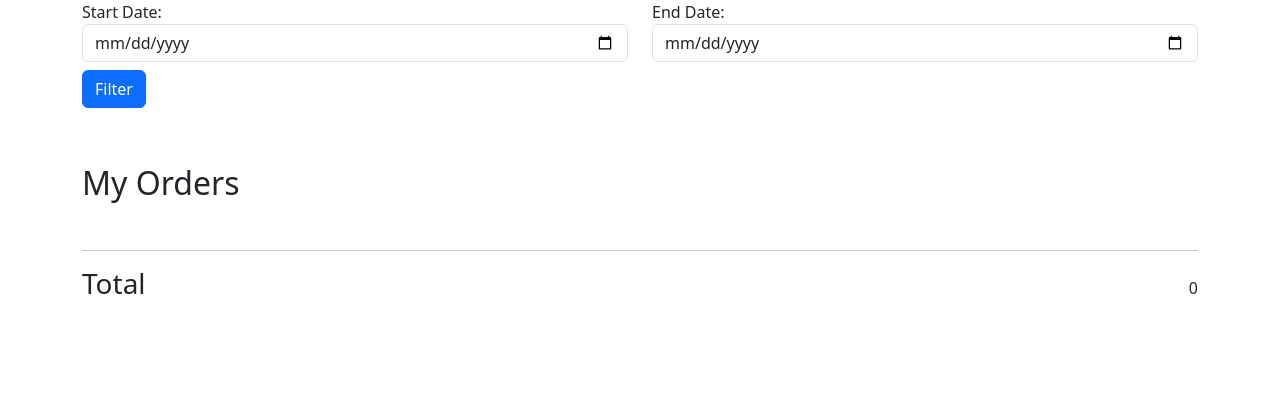
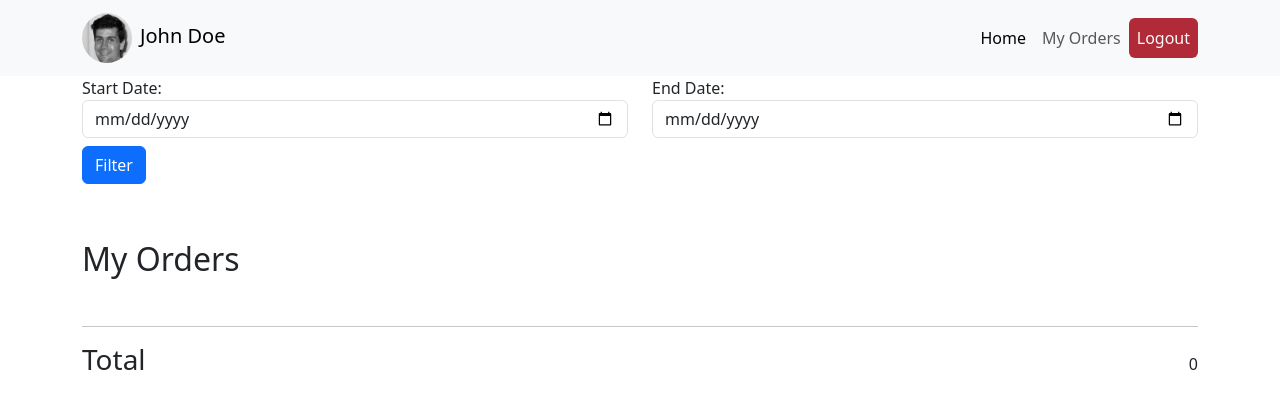
Before and after one commit to ahmeddmahmoud/Cafeteria-System-PHP, a PHP site: page /myorders.php in a window 1280 px wide. Shown: the top 409 px of the page. Run offline with PHP 8.4, Linux system fonts and the light colour scheme; a user stored in the database is signed in; data that the repository does not hold is empty.

Commit message:
nav bar component , various fixes

```diff
--- /dev/null
+++ b/components/nav.php
@@ -0,0 +1,68 @@
+<?php
+//
+echo <<<HTML
+<nav class="navbar navbar-expand-lg navbar-light bg-light">
+  <div class="container">
+    <a class="navbar-brand" href="#">
+HTML;
+
+if (isset($_SESSION["image"])) {
+    echo "<img src='../imgs/users/{$_SESSION['image']}' class='userimg' >";
+}
+if (isset($_SESSION["name"])) {
+    echo "<span class='ms-2'>{$_SESSION['name']}</span>";
+}
+
+$activeClass = $_SESSION['role'] === 'user' ? 'active' : '';
+
+
+echo <<<HTML
+    </a>
+    <button class="navbar-toggler" type="button" data-bs-toggle="collapse" data-bs-target="#navbarNav" aria-controls="navbarNav" aria-expanded="false" aria-label="Toggle navigation">
+      <span class="navbar-toggler-icon"></span>
+    </button>
+    <div class="collapse navbar-collapse justify-content-end" id="navbarNav">
+      <ul class="navbar-nav">
+        <li class="nav-item">
+          <a class="nav-link $activeClass" aria-current="page" href="../orders/makeOrderUser.php">Home</a>
+        </li>
+
+HTML;
+
+if ($_SESSION['role'] === 'user') {
+    echo <<<HTML
+        <li class="nav-item">
+          <a class="nav-link" href="../orders/myorders.php">My Orders</a>
+        </li>
+HTML;
+}
+
+if ($_SESSION['role'] === 'admin') {
+    echo <<<HTML
+        <li class="nav-item">
+          <a class="nav-link" href="../orders/allOrders.php">Manual Order</a>
+        </li>
+        <li class="nav-item">
+          <a class="nav-link" href="../orders/allOrders.php">Products</a>
+        </li>
+        <li class="nav-item">
+          <a class="nav-link" href="../orders/allOrders.php">Users</a>
+        </li>
+        <li class="nav-item">
+          <a class="nav-link" href="../orders/allOrders.php">Checks</a>
+        </li>
+HTML;
+}
+
+echo <<<HTML
+        <li class="nav-item ">
+          <a class="nav-link $activeClass btn btn-danger text-light" aria-current="page" href="../login/logout.php">Logout</a>
+        </li>
+HTML;
+
+echo <<<HTML
+      </ul>
+    </div>
+  </div>
+</nav>
+HTML;
--- a/login/validation.php
+++ b/login/validation.php
@@ -57,7 +57,7 @@ try {
             if ($_SESSION['role'] == 'admin') {
                 header("Location: ../orders/makeOrderAdmin.php");
             } else {
-                header("Location: user_dashboard.php");
+                header("Location: ../orders/makeOrderUser.php");
             }
             exit();
         } else {
--- a/orders/myOrders.php
+++ b/orders/myOrders.php
@@ -11,7 +11,7 @@ try {
     }
 
     // Check if user is logged in
-    if (isset($_SESSION['login'])) {
+    if (isset($_SESSION['id'])) {
         $name = $_SESSION['name'];
         $user_id = $_SESSION['id'];
     } else {
@@ -46,6 +46,7 @@ $crrentDate = date("Y-m-d");
     <!-- file imports -->
     <link rel="stylesheet" href="https://cdnjs.cloudflare.com/ajax/libs/bootstrap/5.3.3/css/bootstrap.min.css" integrity="sha512-jnSuA4Ss2PkkikSOLtYs8BlYIeeIK1h99ty4YfvRPAlzr377vr3CXDb7sb7eEEBYjDtcYj+AjBH3FLv5uSJuXg==" crossorigin="anonymous" referrerpolicy="no-referrer" />
     <title>My orders</title>
+    <link rel="stylesheet" href="../style/nav.css">
     <style>
         /* Styles for order */
         .order {
@@ -85,7 +86,9 @@ $crrentDate = date("Y-m-d");
     </style>
 </head>
 
-<body class="container">
+<body class="">
+    <?PHP include "../components/nav.php" ?>
+    <main class="container">
         <form class="row">
             <div class=" form-group col">
                 <label for="start_date">Start Date:</label>
@@ -96,6 +99,7 @@ $crrentDate = date("Y-m-d");
                 <input type="date" class="form-control" id="end_date" name="end_date" max="<?php echo $crrentDate ?>">
             </div>
         </form>
+
         <button onclick="filterOrders()" class="btn btn-primary my-2 " style="height: fit-content;">Filter</button>
 
         <h2 class="h2 my-5">My Orders</h2>
@@ -158,7 +162,7 @@ HTML;
 
 
 
-
+    </main>
     <script src="https://cdnjs.cloudflare.com/ajax/libs/bootstrap/5.3.3/js/bootstrap.min.js" integrity="sha512-ykZ1QQr0Jy/4ZkvKuqWn4iF3lqPZyij9iRv6sGqLRdTPkY69YX6+7wvVGmsdBbiIfN/8OdsI7HABjvEok6ZopQ==" crossorigin="anonymous" referrerpolicy="no-referrer"></script>
 
     <script>
--- /dev/null
+++ b/style/nav.css
@@ -0,0 +1,5 @@
+.userimg {
+  width: 50px;
+  border-radius: 50%;
+  height: 50px;
+}
```
Also changed, not shown: orders/makeOrderAdmin.php (+97 -76 lines), orders/makeOrderUser.php (+5 -3 lines), imgs/8.PNG (deleted), imgs/Capture.PNG (deleted), imgs/Capture.rPNG.PNG (deleted), imgs/Capture3.PNG (deleted), imgs/iCapture.PNG (deleted), imgs/products/image-removebg-preview (1).png (deleted), imgs/users/john.jpg (added). Lines whose indentation alone changed are shown as unchanged.
